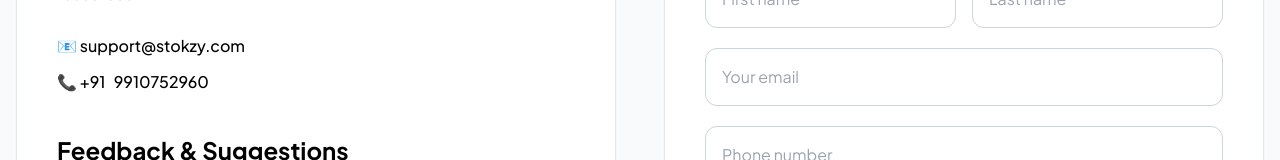
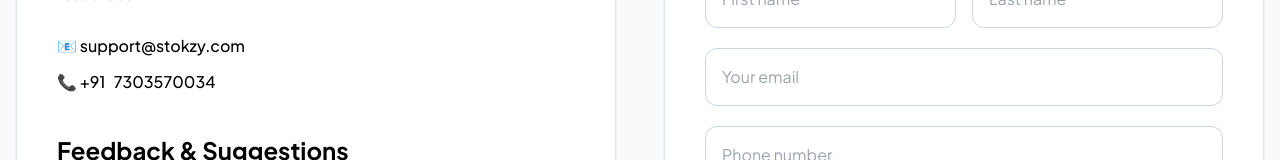
Before and after one commit to mauryapankaj1999/Stokzy_frontend, a Next.js app: page /contact in a window 1280 px wide. Shown: the part 727-887 px from the top of the page. Built offline with nearby package versions, Linux system fonts and the light colour scheme.

Commit message:
update chnages

```diff
--- a/src/app/(WithHeaderandFooter)/contact/page.tsx
+++ b/src/app/(WithHeaderandFooter)/contact/page.tsx
@@ -83,7 +83,7 @@ const handleSubmit = async (
                     </p>
 
                     <p className="font-medium">
-                      📞 +91 &nbsp; 9910752960
+                      📞 +91 &nbsp; 7303570034
                     </p>
                   </div>
                 </div>
```
